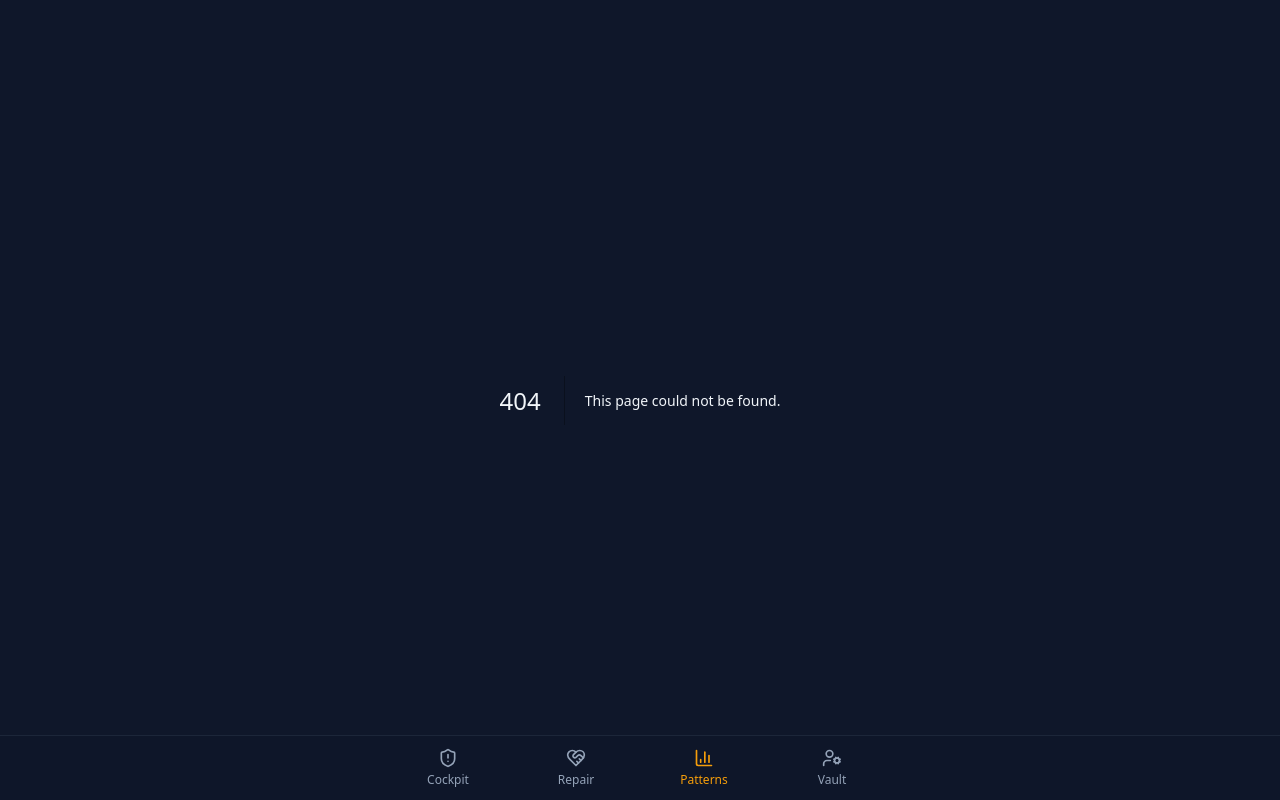
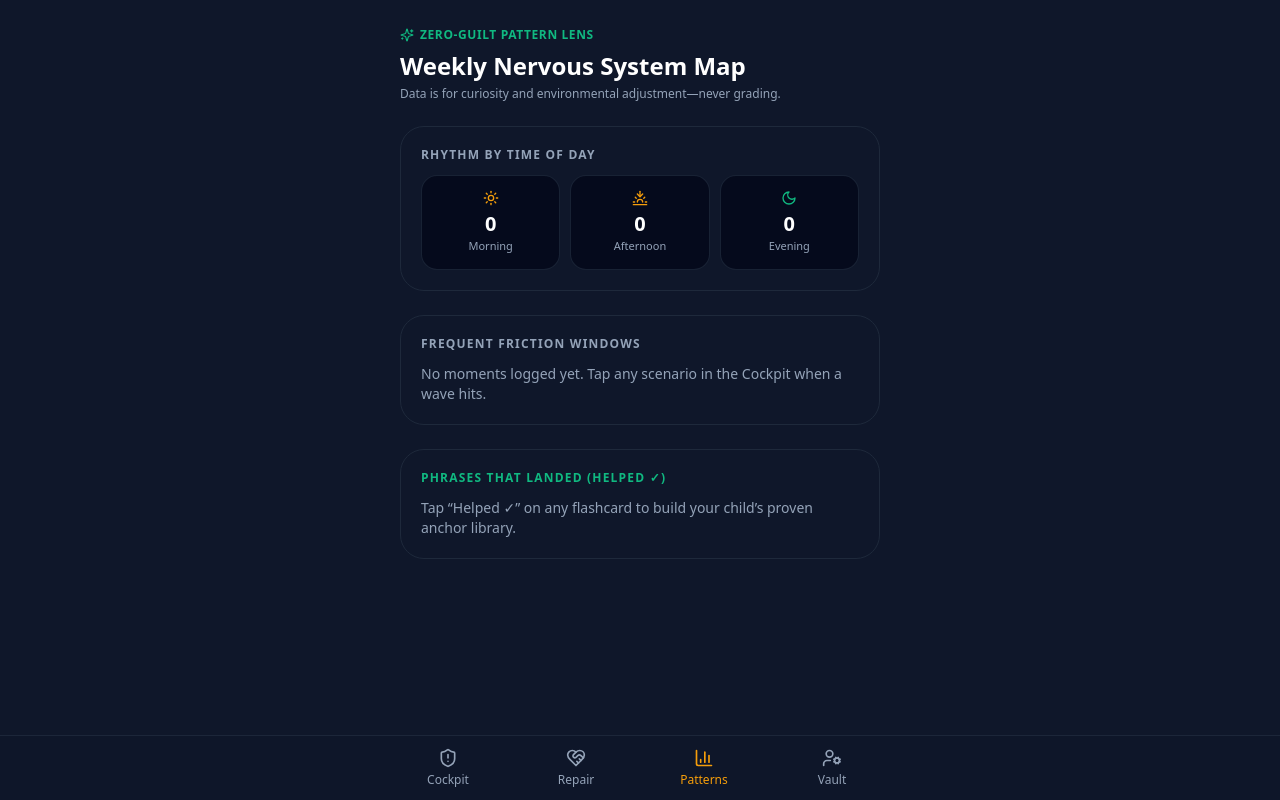
Before and after one commit to pproidamis/project-lumina, a Next.js app: page /patterns in a window 1280 px wide. Before the commit this address had no page. Built offline with nearby package versions, Linux system fonts and the light colour scheme.

Commit message:
Create page.tsx

```diff
--- /dev/null
+++ b/src/app/patterns/page.tsx
@@ -0,0 +1,127 @@
+'use client';
+
+import { useEffect, useState } from 'react';
+import { Sun, Sunset, Moon, CheckCircle2, Sparkles } from 'lucide-react';
+import { RegulationEvent } from '@/lib/types';
+
+export default function WeeklyPatternMapPage() {
+  const [events, setEvents] = useState<RegulationEvent[]>([]);
+
+  useEffect(() => {
+    const raw = localStorage.getItem('lumina_events');
+    if (raw) {
+      try {
+        setEvents(JSON.parse(raw));
+      } catch {}
+    }
+  }, []);
+
+  const timeBuckets = { Morning: 0, Afternoon: 0, Evening: 0 };
+  const scenarioCounts: Record<string, number> = {};
+
+  events.forEach((ev) => {
+    const hour = new Date(ev.created_at).getHours();
+    if (hour < 12) timeBuckets.Morning += 1;
+    else if (hour < 17) timeBuckets.Afternoon += 1;
+    else timeBuckets.Evening += 1;
+
+    scenarioCounts[ev.scenario_tag] = (scenarioCounts[ev.scenario_tag] || 0) + 1;
+  });
+
+  const topTriggers = Object.entries(scenarioCounts)
+    .sort((a, b) => b[1] - a[1])
+    .slice(0, 4);
+
+  const helpedScripts = events.filter((e) => e.outcome === 'helped').slice(0, 5);
+
+  return (
+    <div className="min-h-screen bg-[#0F172A] text-slate-100 pb-24">
+      <div className="max-w-lg mx-auto px-4 pt-6 space-y-6">
+        <header>
+          <div className="inline-flex items-center gap-1.5 text-xs uppercase tracking-wider text-[#10B981] font-semibold">
+            <Sparkles className="w-3.5 h-3.5" />
+            <span>Zero-Guilt Pattern Lens</span>
+          </div>
+          <h1 className="text-2xl font-bold text-white mt-0.5">Weekly Nervous System Map</h1>
+          <p className="text-xs text-slate-400 mt-1">
+            Data is for curiosity and environmental adjustment—never grading.
+          </p>
+        </header>
+
+        <section className="rounded-3xl bg-slate-900 border border-slate-800 p-5 space-y-3">
+          <h2 className="text-xs font-bold uppercase tracking-widest text-slate-400">
+            Rhythm by Time of Day
+          </h2>
+          <div className="grid grid-cols-3 gap-2.5">
+            <div className="p-3.5 rounded-2xl bg-slate-950/70 border border-slate-800/80 text-center">
+              <Sun className="w-4 h-4 text-[#F59E0B] mx-auto mb-1" />
+              <div className="text-xl font-bold text-white">{timeBuckets.Morning}</div>
+              <div className="text-[11px] text-slate-400">Morning</div>
+            </div>
+            <div className="p-3.5 rounded-2xl bg-slate-950/70 border border-slate-800/80 text-center">
+              <Sunset className="w-4 h-4 text-[#F59E0B] mx-auto mb-1" />
+              <div className="text-xl font-bold text-white">{timeBuckets.Afternoon}</div>
+              <div className="text-[11px] text-slate-400">Afternoon</div>
+            </div>
+            <div className="p-3.5 rounded-2xl bg-slate-950/70 border border-slate-800/80 text-center">
+              <Moon className="w-4 h-4 text-[#10B981] mx-auto mb-1" />
+              <div className="text-xl font-bold text-white">{timeBuckets.Evening}</div>
+              <div className="text-[11px] text-slate-400">Evening</div>
+            </div>
+          </div>
+        </section>
+
+        <section className="rounded-3xl bg-slate-900 border border-slate-800 p-5 space-y-3">
+          <h2 className="text-xs font-bold uppercase tracking-widest text-slate-400">
+            Frequent Friction Windows
+          </h2>
+          {topTriggers.length === 0 ? (
+            <p className="text-sm text-slate-400">
+              No moments logged yet. Tap any scenario in the Cockpit when a wave hits.
+            </p>
+          ) : (
+            <div className="space-y-2">
+              {topTriggers.map(([tag, count]) => (
+                <div
+                  key={tag}
+                  className="flex items-center justify-between py-2 px-3.5 rounded-xl bg-slate-950/60"
+                >
+                  <span className="text-sm font-medium text-slate-200">{tag}</span>
+                  <span className="text-xs font-semibold px-2.5 py-0.5 rounded-full bg-amber-500/15 text-amber-300">
+                    {count} {count === 1 ? 'moment' : 'moments'}
+                  </span>
+                </div>
+              ))}
+            </div>
+          )}
+        </section>
+
+        <section className="rounded-3xl bg-slate-900 border border-slate-800 p-5 space-y-3">
+          <h2 className="text-xs font-bold uppercase tracking-widest text-[#10B981]">
+            Phrases That Landed (Helped ✓)
+          </h2>
+          {helpedScripts.length === 0 ? (
+            <p className="text-sm text-slate-400">
+              Tap “Helped ✓” on any flashcard to build your child’s proven anchor library.
+            </p>
+          ) : (
+            <div className="space-y-2.5">
+              {helpedScripts.map((item) => (
+                <div
+                  key={item.id}
+                  className="p-3.5 rounded-2xl bg-[#10B981]/10 border border-[#10B981]/25 space-y-1"
+                >
+                  <div className="flex items-center justify-between text-[11px] text-[#10B981]">
+                    <span>{item.scenario_tag}</span>
+                    <CheckCircle2 className="w-3.5 h-3.5" />
+                  </div>
+                  <p className="text-sm font-medium text-slate-100">“{item.say_verbatim}”</p>
+                </div>
+              ))}
+            </div>
+          )}
+        </section>
+      </div>
+    </div>
+  );
+}
```
